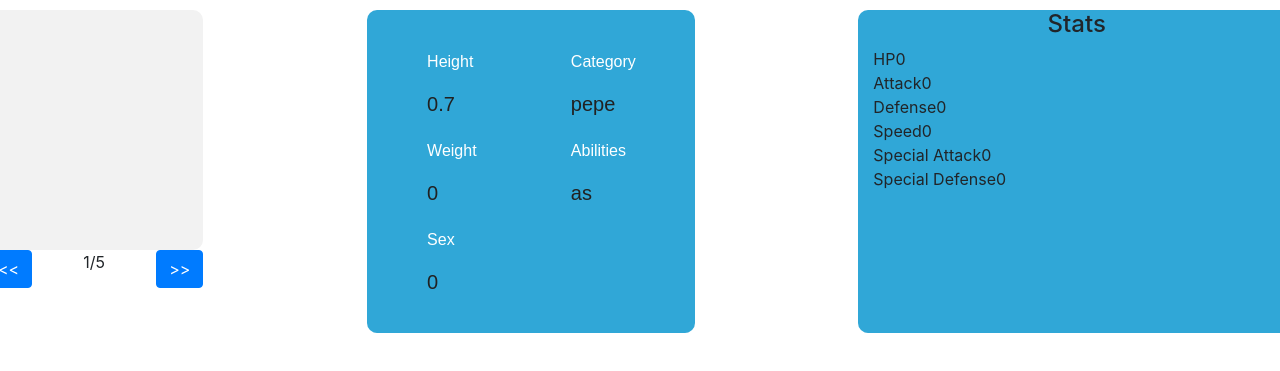
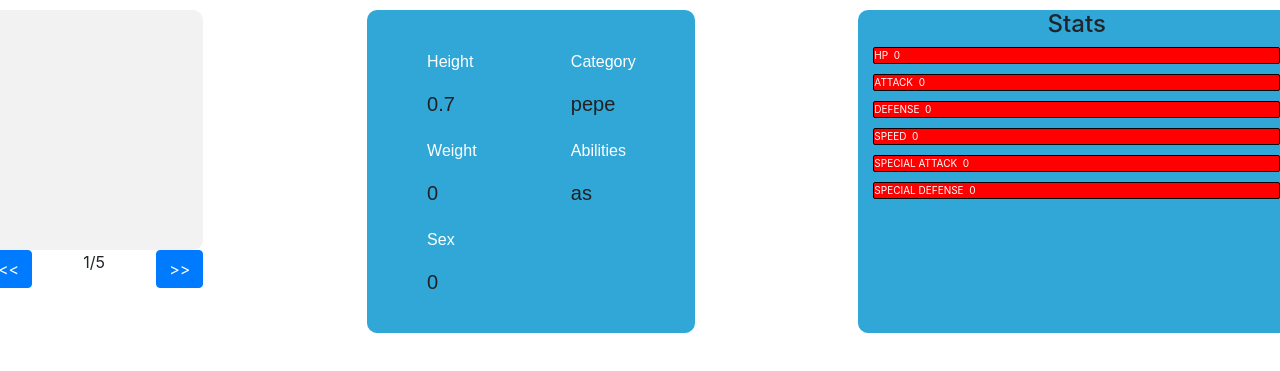
Before and after one commit to NovoaMartin/Pokedex, a website: page index.html in a window 1280 px wide. Shown: the part 177-548 px from the top of the page. Drawn offline with nearby package versions, Linux system fonts and the light colour scheme.

```diff
--- a/index.html
+++ b/index.html
@@ -98,12 +98,12 @@
         <div id="statCard" class="col-4 mr-0">
             <h4 class="text-center">Stats</h4>
             <div class="col">
-                <div class="bar row" id="bar-hp">HP <span id="hp">0</span></div>
-                <div class="bar row" id="bar-attack">Attack <span id="attack">0</span></div>
-                <div class="bar row" id="bar-defense">Defense <span id="defense">0</span></div>
-                <div class="bar row" id="bar-speed">Speed <span id="speed">0</span></div>
-                <div class="bar row" id="bar-specialAttack">Special Attack <span id="specialAttack">0</span></div>
-                <div class="bar row" id="bar-specialDefense">Special Defense <span id="specialDefense">0</span></div>
+                <div class="bar row" id="bar-hp"> HP &nbsp<span id="hp">0</span></div>
+                <div class="bar row" id="bar-attack"> Attack &nbsp<span id="attack">0</span></div>
+                <div class="bar row" id="bar-defense"> Defense &nbsp<span id="defense">0</span></div>
+                <div class="bar row" id="bar-speed"> Speed &nbsp<span id="speed">0</span></div>
+                <div class="bar row" id="bar-specialAttack"> Special Attack &nbsp<span id="specialAttack">0</span></div>
+                <div class="bar row" id="bar-specialDefense"> Special Defense &nbsp<span id="specialDefense">0</span></div>
             </div>
         </div>
 
--- a/src/styles/index.css
+++ b/src/styles/index.css
@@ -45,5 +45,14 @@
 }
 
 .bar{
-
+    box-sizing: border-box;
+    transition: width 1s;
+    border: 1px solid black;
+    border-radius: 2px;
+    margin-bottom:10px;
+    background-color:red;
+    color: white;
+    font-size: 10px;
+    text-align: center;
+    text-transform: uppercase;
 }
```
Also changed, not shown: src/classes/Pokemon.js (+2 -7 lines).
